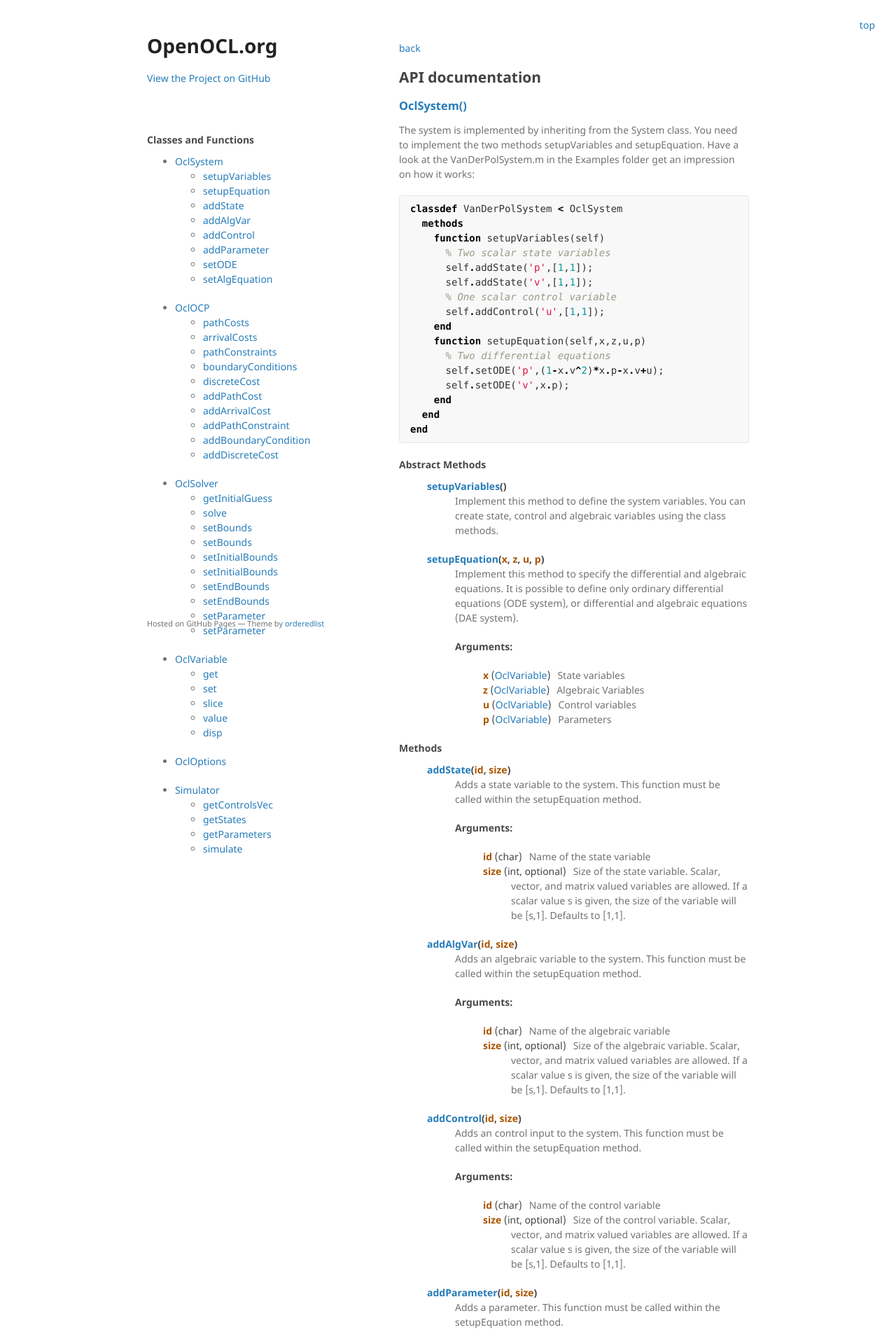
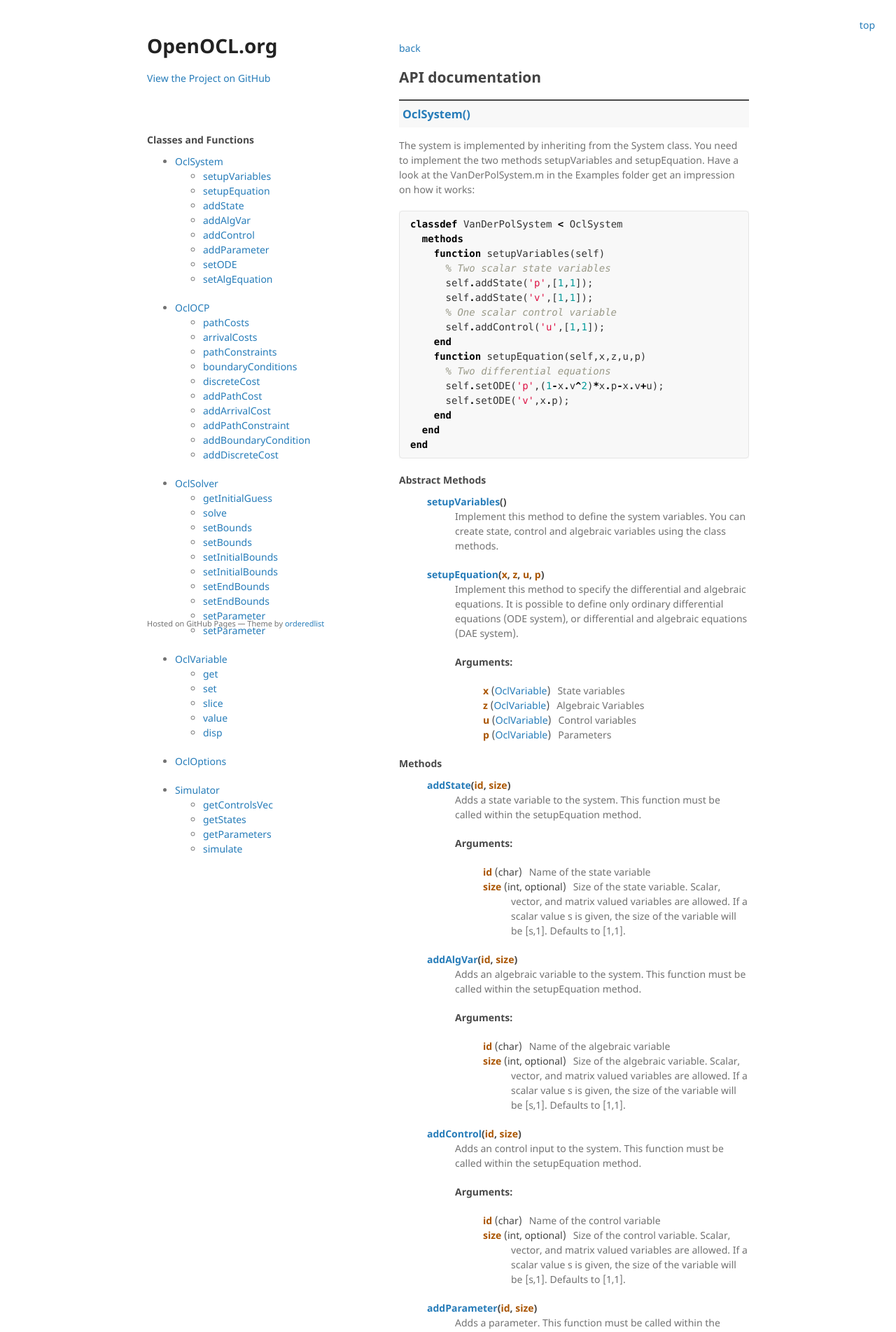
Before and after one commit to OpenOCL/openocl.github.io, a Jekyll site: the page built from api-docs.md, in a window 1280 px wide. Shown: the top 1903 px of the page at 70% size. Built offline with Jekyll 4.4.1, drawn with Linux system fonts in a browser that asks for light colours.

Commit message:
Update jekyll-theme-minimal.scss

```diff
--- a/_sass/jekyll-theme-minimal.scss
+++ b/_sass/jekyll-theme-minimal.scss
@@ -49,6 +49,13 @@
 }
 h4 {
   margin-bottom: 10px;
+}
+
+.api h3 {
+  display: block;
+  background: #f8f8f8;
+  padding: 10px 5px;
+  border-top: 2px solid;
 }
 
 a {
```
